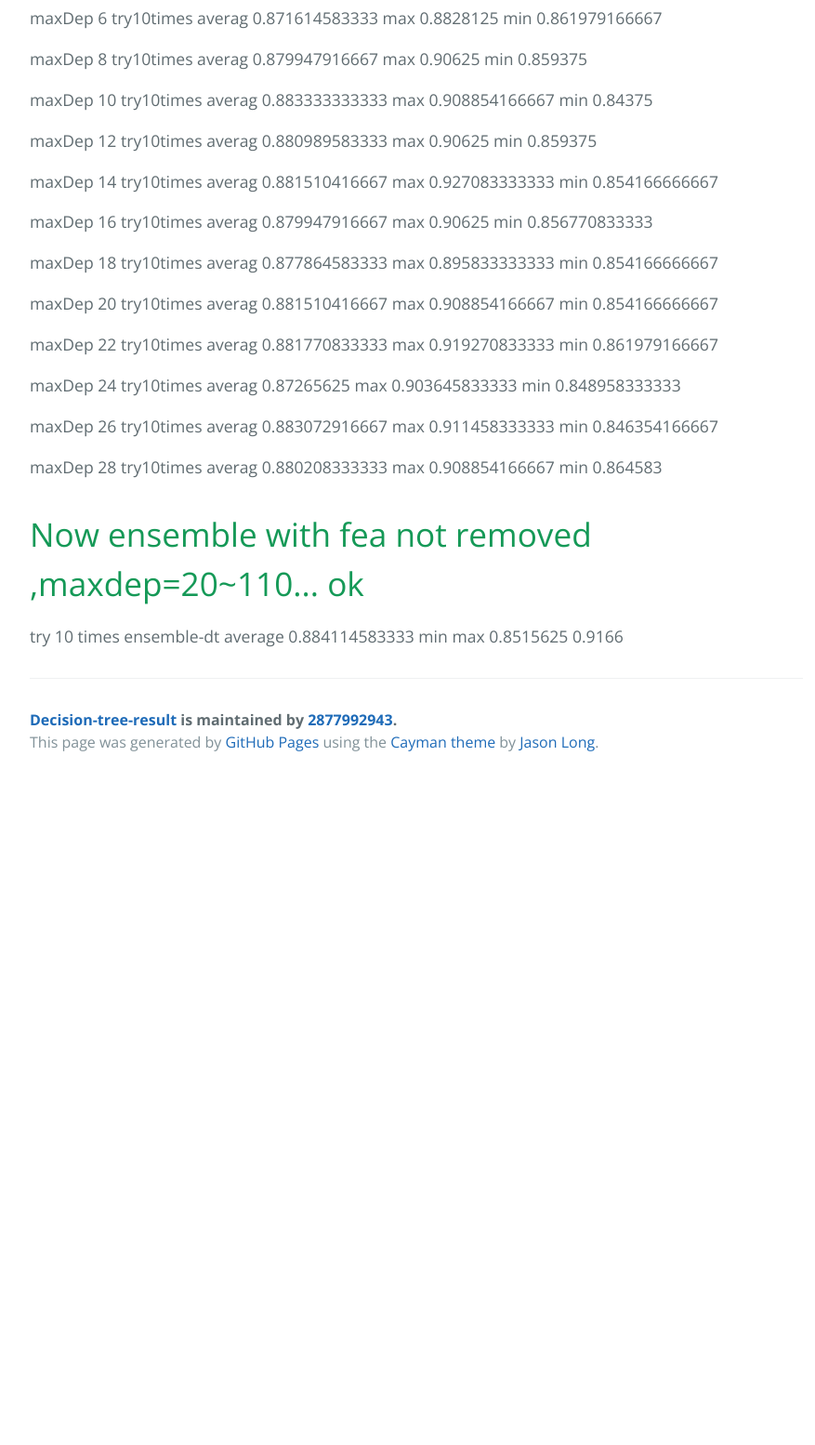
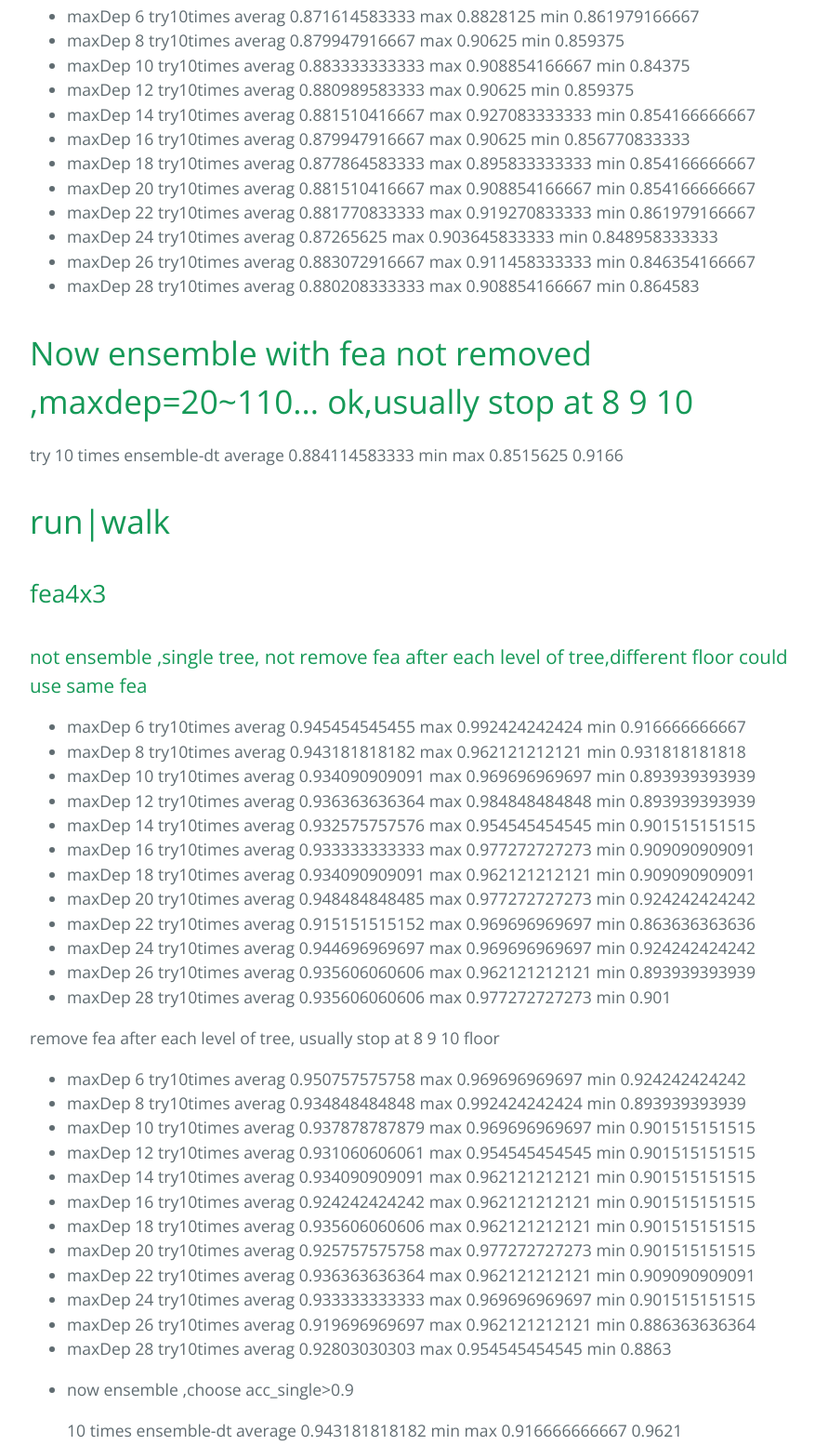
Before and after one commit to 2877992943/decision-tree-result, a plain HTML site: page index.html in a window 1280 px wide. Shown: the part 759-2313 px from the top of the page at 93% size, without its empty margins (192-1069 px from the left). Before the commit the page ends 1601 px from the top, so only its background shows below. Drawn offline with nearby package versions, Linux system fonts and the light colour scheme.

Commit message:
Create gh-pages branch via GitHub

```diff
--- a/index.html
+++ b/index.html
@@ -36,34 +36,71 @@
 <h3>
 <a id="2fea12-not-removed-after-each-tree-generatedstop-when-maxdepth" class="anchor" href="#2fea12-not-removed-after-each-tree-generatedstop-when-maxdepth" aria-hidden="true"><span class="octicon octicon-link"></span></a>2)fea12 not removed after each tree generated,stop when maxdepth</h3>
 
-<p>maxDep 6 try10times averag 0.871614583333 max 0.8828125       min 0.861979166667</p>
-
-<p>maxDep 8 try10times averag 0.879947916667 max 0.90625         min 0.859375</p>
-
-<p>maxDep 10 try10times averag 0.883333333333 max 0.908854166667 min 0.84375</p>
-
-<p>maxDep 12 try10times averag 0.880989583333 max 0.90625        min 0.859375</p>
-
-<p>maxDep 14 try10times averag 0.881510416667 max 0.927083333333 min 0.854166666667</p>
-
-<p>maxDep 16 try10times averag 0.879947916667 max 0.90625        min 0.856770833333</p>
-
-<p>maxDep 18 try10times averag 0.877864583333 max 0.895833333333 min 0.854166666667</p>
-
-<p>maxDep 20 try10times averag 0.881510416667 max 0.908854166667 min 0.854166666667</p>
-
-<p>maxDep 22 try10times averag 0.881770833333 max 0.919270833333 min 0.861979166667</p>
-
-<p>maxDep 24 try10times averag 0.87265625 max 0.903645833333     min 0.848958333333</p>
-
-<p>maxDep 26 try10times averag 0.883072916667 max 0.911458333333 min 0.846354166667</p>
-
-<p>maxDep 28 try10times averag 0.880208333333 max 0.908854166667 min 0.864583</p>
+<ul>
+<li>maxDep 6 try10times averag 0.871614583333 max 0.8828125       min 0.861979166667</li>
+<li>maxDep 8 try10times averag 0.879947916667 max 0.90625         min 0.859375</li>
+<li>maxDep 10 try10times averag 0.883333333333 max 0.908854166667 min 0.84375</li>
+<li>maxDep 12 try10times averag 0.880989583333 max 0.90625        min 0.859375</li>
+<li>maxDep 14 try10times averag 0.881510416667 max 0.927083333333 min 0.854166666667</li>
+<li>maxDep 16 try10times averag 0.879947916667 max 0.90625        min 0.856770833333</li>
+<li>maxDep 18 try10times averag 0.877864583333 max 0.895833333333 min 0.854166666667</li>
+<li>maxDep 20 try10times averag 0.881510416667 max 0.908854166667 min 0.854166666667</li>
+<li>maxDep 22 try10times averag 0.881770833333 max 0.919270833333 min 0.861979166667</li>
+<li>maxDep 24 try10times averag 0.87265625 max 0.903645833333     min 0.848958333333</li>
+<li>maxDep 26 try10times averag 0.883072916667 max 0.911458333333 min 0.846354166667</li>
+<li>maxDep 28 try10times averag 0.880208333333 max 0.908854166667 min 0.864583</li>
+</ul>
 
 <h1>
-<a id="now-ensemble-with-fea-not-removed-maxdep20110-ok" class="anchor" href="#now-ensemble-with-fea-not-removed-maxdep20110-ok" aria-hidden="true"><span class="octicon octicon-link"></span></a>Now ensemble with fea not removed ,maxdep=20~110... ok</h1>
+<a id="now-ensemble-with-fea-not-removed-maxdep20110-okusually-stop-at-8-9-10" class="anchor" href="#now-ensemble-with-fea-not-removed-maxdep20110-okusually-stop-at-8-9-10" aria-hidden="true"><span class="octicon octicon-link"></span></a>Now ensemble with fea not removed ,maxdep=20~110... ok,usually stop at 8 9 10</h1>
 
 <p>try 10 times ensemble-dt average 0.884114583333 min max 0.8515625 0.9166</p>
+
+<h1>
+<a id="runwalk" class="anchor" href="#runwalk" aria-hidden="true"><span class="octicon octicon-link"></span></a>run|walk</h1>
+
+<h2>
+<a id="fea4x3" class="anchor" href="#fea4x3" aria-hidden="true"><span class="octicon octicon-link"></span></a>fea4x3</h2>
+
+<h3>
+<a id="not-ensemble-single-tree-not-remove-fea-after-each-level-of-treedifferent-floor-could-use-same-fea" class="anchor" href="#not-ensemble-single-tree-not-remove-fea-after-each-level-of-treedifferent-floor-could-use-same-fea" aria-hidden="true"><span class="octicon octicon-link"></span></a>not ensemble ,single tree, not remove fea after each level of tree,different floor could use same fea</h3>
+
+<ul>
+<li>maxDep 6 try10times averag 0.945454545455 max 0.992424242424 min 0.916666666667</li>
+<li>maxDep 8 try10times averag 0.943181818182 max 0.962121212121 min 0.931818181818</li>
+<li>maxDep 10 try10times averag 0.934090909091 max 0.969696969697 min 0.893939393939</li>
+<li>maxDep 12 try10times averag 0.936363636364 max 0.984848484848 min 0.893939393939</li>
+<li>maxDep 14 try10times averag 0.932575757576 max 0.954545454545 min 0.901515151515</li>
+<li>maxDep 16 try10times averag 0.933333333333 max 0.977272727273 min 0.909090909091</li>
+<li>maxDep 18 try10times averag 0.934090909091 max 0.962121212121 min 0.909090909091</li>
+<li>maxDep 20 try10times averag 0.948484848485 max 0.977272727273 min 0.924242424242</li>
+<li>maxDep 22 try10times averag 0.915151515152 max 0.969696969697 min 0.863636363636</li>
+<li>maxDep 24 try10times averag 0.944696969697 max 0.969696969697 min 0.924242424242</li>
+<li>maxDep 26 try10times averag 0.935606060606 max 0.962121212121 min 0.893939393939</li>
+<li>maxDep 28 try10times averag 0.935606060606 max 0.977272727273 min 0.901</li>
+</ul>
+
+<p>remove fea after each level of tree,  usually stop at 8 9 10 floor</p>
+
+<ul>
+<li>maxDep 6 try10times averag 0.950757575758 max 0.969696969697 min 0.924242424242</li>
+<li>maxDep 8 try10times averag 0.934848484848 max 0.992424242424 min 0.893939393939</li>
+<li>maxDep 10 try10times averag 0.937878787879 max 0.969696969697 min 0.901515151515</li>
+<li>maxDep 12 try10times averag 0.931060606061 max 0.954545454545 min 0.901515151515</li>
+<li>maxDep 14 try10times averag 0.934090909091 max 0.962121212121 min 0.901515151515</li>
+<li>maxDep 16 try10times averag 0.924242424242 max 0.962121212121 min 0.901515151515</li>
+<li>maxDep 18 try10times averag 0.935606060606 max 0.962121212121 min 0.901515151515</li>
+<li>maxDep 20 try10times averag 0.925757575758 max 0.977272727273 min 0.901515151515</li>
+<li>maxDep 22 try10times averag 0.936363636364 max 0.962121212121 min 0.909090909091</li>
+<li>maxDep 24 try10times averag 0.933333333333 max 0.969696969697 min 0.901515151515</li>
+<li>maxDep 26 try10times averag 0.919696969697 max 0.962121212121 min 0.886363636364</li>
+<li><p>maxDep 28 try10times averag 0.92803030303 max 0.954545454545 min 0.8863</p></li>
+<li>
+<p>now ensemble ,choose acc_single&gt;0.9</p>
+
+<p>10 times ensemble-dt average 0.943181818182 min max 0.916666666667 0.9621</p>
+</li>
+</ul>
 
       <footer class="site-footer">
         <span class="site-footer-owner"><a href="https://github.com/2877992943/decision-tree-result">Decision-tree-result</a> is maintained by <a href="https://github.com/2877992943">2877992943</a>.</span>
```
Also changed, not shown: params.json (+1 -1 lines).
